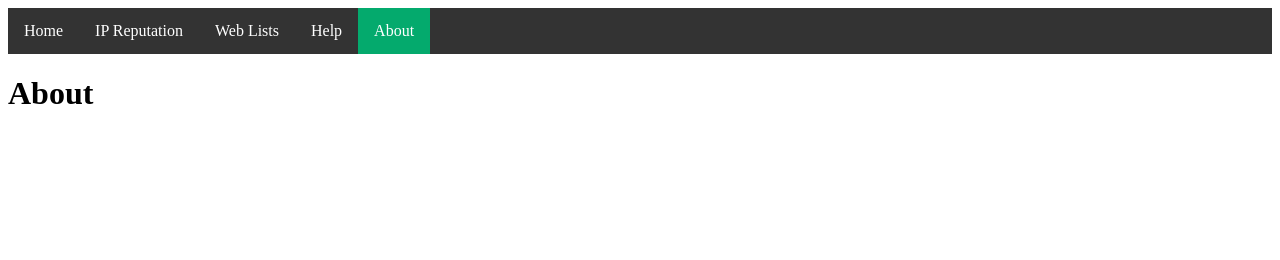
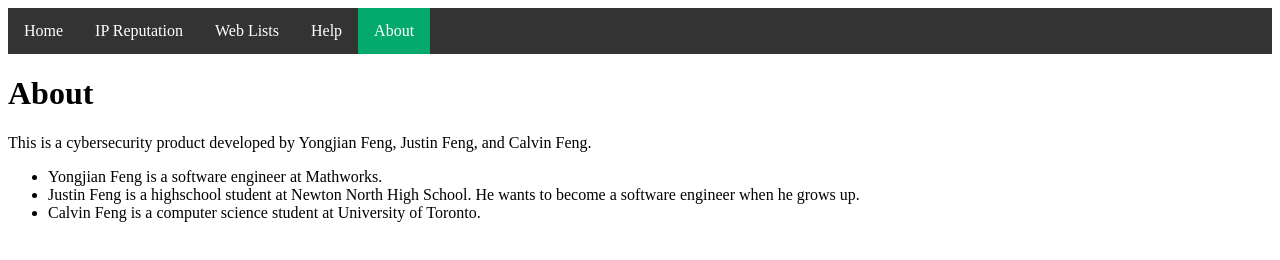
Before and after one commit to Calvin-SX/gAnalyticsMon, a plain HTML site: page views/about.html in a window 1280 px wide. Drawn offline with nearby package versions, Linux system fonts and the light colour scheme.

Commit message:
This is the new about page

```diff
--- a/views/about.html
+++ b/views/about.html
@@ -19,5 +19,15 @@
         <li class="menuitem"><a class="activeMenu" href="about.html">About</a></li>
     </ul>
     <h1>About </h1>
+    <p>
+        This is a cybersecurity product developed by Yongjian Feng, Justin Feng, and Calvin Feng.
+    </p>
+    <ul>
+        <li>Yongjian Feng is a software engineer at Mathworks. </li>
+        <li>Justin Feng is a highschool student at Newton North High School.
+        He wants to become a software engineer when he grows up.
+        </li>
+        <li>Calvin Feng is a computer science student at University of Toronto.</li>
+    </ul>
 </body>
 </html>
```
